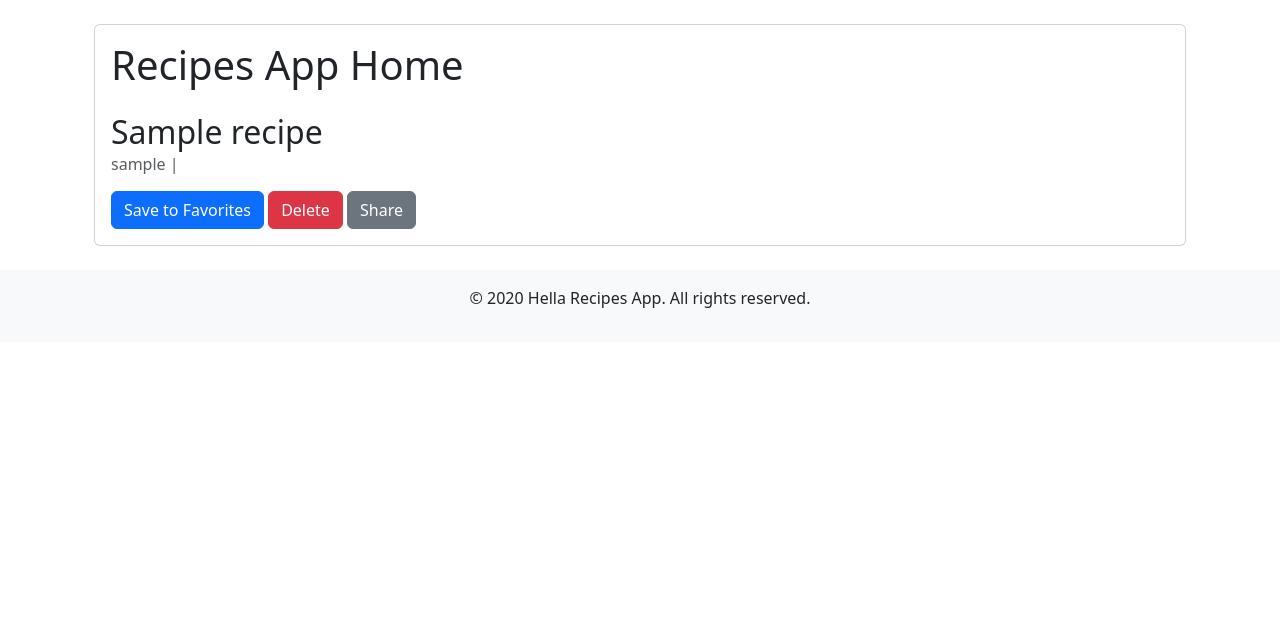
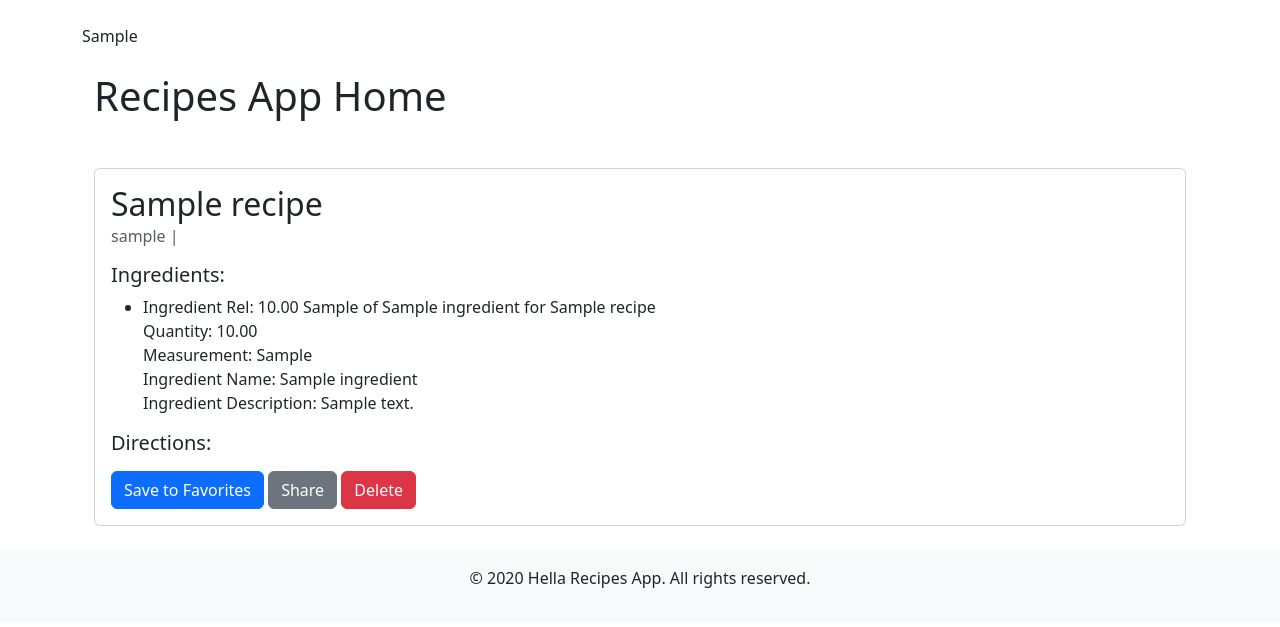
Before and after one commit to rufuscodes/hella-recipes, a Django app: template recipes_app/templates/recipes_app/home.html in a window 1280 px wide. Shown: the part 56-683 px from the top of the page. Run offline with Django 4.2, Linux system fonts and the light colour scheme; tables that the repository leaves empty hold one stand-in row (values such as "Sample post"); the template is opened without the code that fills it: values that come from a table or form of the project are taken from there, most other values are stand-ins (such as "Sample title", 1, 10 or a date in 2020).

Commit message:
update: successfully rendered all recipe data into separate cards on the homepage

```diff
--- a/config/urls.py
+++ b/config/urls.py
@@ -1,7 +1,13 @@
 from django.contrib import admin
 from django.urls import path, include
+from django.conf import settings
+from django.conf.urls.static import static
 
 urlpatterns = [
     path('admin/', admin.site.urls),
     path('', include('recipes_app.urls'))
 ]
+
+
+if settings.DEBUG:
+    urlpatterns += static(settings.MEDIA_URL, document_root=settings.MEDIA_ROOT)
--- a/recipes_app/templates/recipes_app/home.html
+++ b/recipes_app/templates/recipes_app/home.html
@@ -1,23 +1,43 @@
-{% extends 'recipes_app/base.html' %} {% block content %}
+{% extends 'recipes_app/base.html' %} {% block content %} {{ test_variable }}
 
 <div class="container my-4">
-  <div class="card">
+  <h1 class="mb-5">Recipes App Home</h1>
+
+  {% for recipe in recipes %}
+  <div class="card mb-4">
     <div class="card-body">
-      <h1 class="card-title">Recipes App Home</h1>
-
-      {% for recipe in recipes %}
-      <h2 class="mt-4">{{ recipe.title }}</h2>
+      <h2 class="card-title">{{ recipe.title }}</h2>
       <h6 class="card-subtitle mb-2 text-muted">
         {{ recipe.author }} | {{ recipe.date_posted }}
       </h6>
+
+      <h5 class="mt-3">Ingredients:</h5>
+      <ul>
+        {% for ingredient_rel in recipe.recipeingredient_set.all %}
+        <li>
+          Ingredient Rel: {{ ingredient_rel }}
+          <br />
+          Quantity: {{ ingredient_rel.quantity }}
+          <br />
+          Measurement: {{ ingredient_rel.measurement }}
+          <br />
+          Ingredient Name: {{ ingredient_rel.ingredient.name }}
+          <br />
+          Ingredient Description: {{ ingredient_rel.ingredient.description }}
+        </li>
+        {% endfor %}
+      </ul>
+
+      <h5 class="mt-3">Directions:</h5>
       <p class="card-text">{{ recipe.directions }}</p>
-      <!-- Save and Delete buttons -->
+
+      <!-- Save, Share, and Delete buttons -->
       <button class="btn btn-primary">Save to Favorites</button>
+      <button class="btn btn-secondary">Share</button>
       <button class="btn btn-danger">Delete</button>
-      <button class="btn btn-secondary">Share</button>
-      {% endfor %}
     </div>
   </div>
+  {% endfor %}
 </div>
 
 {% endblock %}
```
Also changed, not shown: config/settings.py (+8 -0 lines), recipes_app/views.py (+5 -9 lines).
